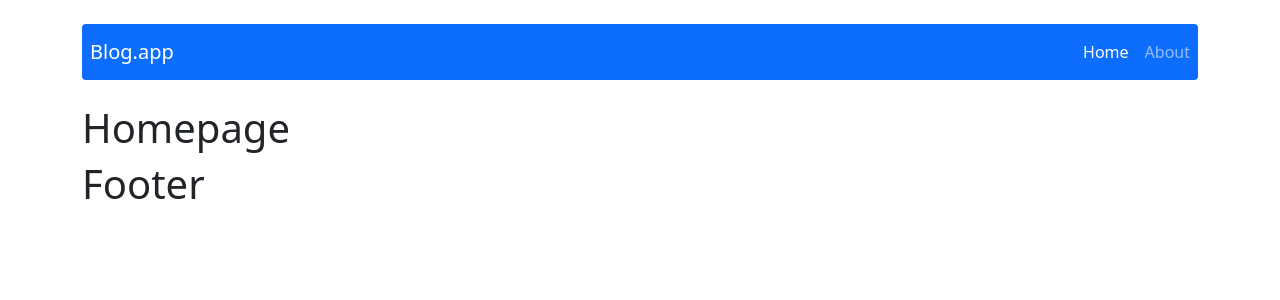
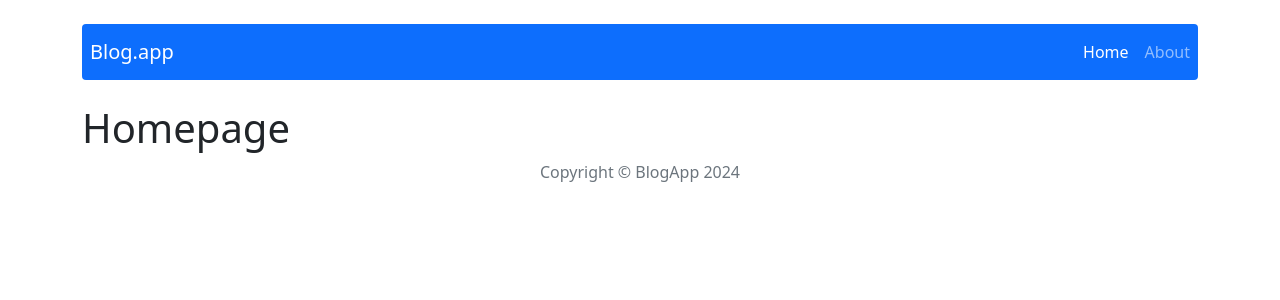
Before and after one commit to juliachanas/React-blog, a React (Create React App) app: page / in a window 1280 px wide. Shown: the top 300 px of the page. Built offline with nearby package versions, Linux system fonts and the light colour scheme.

Commit message:
Add styles to footer

```diff
--- a/src/components/views/Footer/Footer.js
+++ b/src/components/views/Footer/Footer.js
@@ -1,8 +1,8 @@
 const Footer = () => {
   return (
-    <div>
-      <h1>Footer</h1>
-    </div>
+    <footer className='text-center text-muted'>
+      <p>Copyright © BlogApp 2024</p>
+    </footer>
   );
 };
 
```
